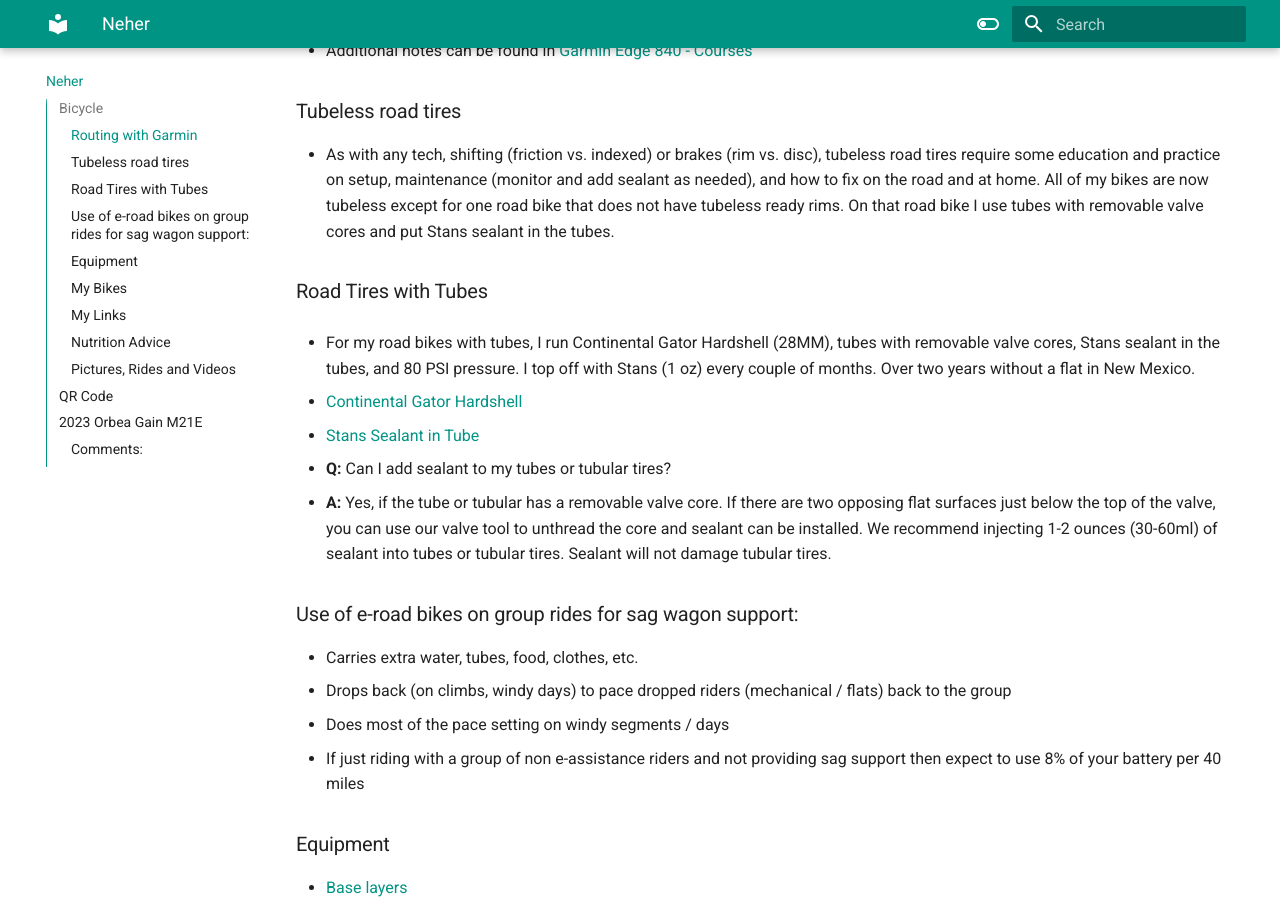
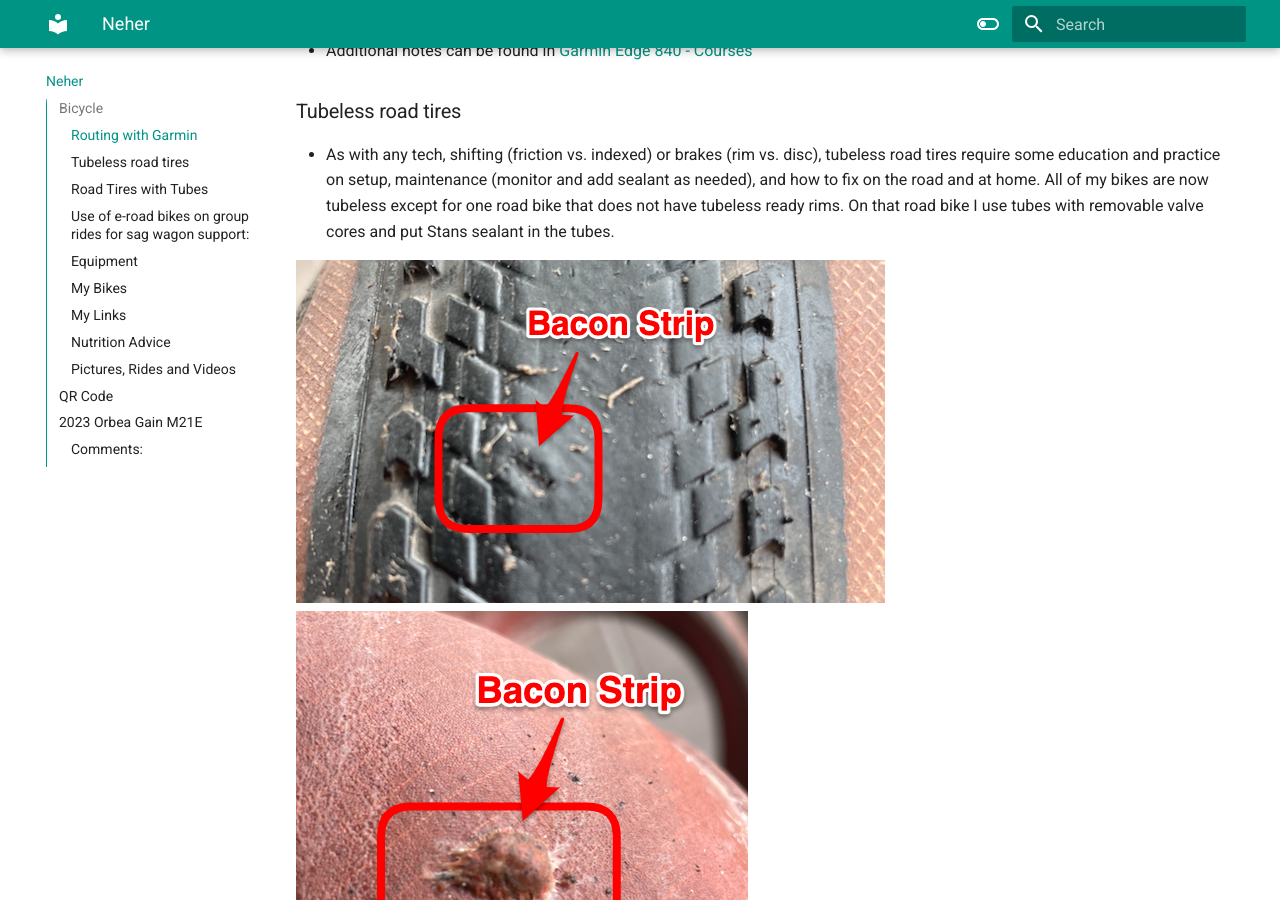
Before and after one commit to rneher-igel/Neher, an MkDocs documentation site: the page built from docs/index.md, in a window 1280 px wide and 900 px high, scrolled down 1935 px. Built offline with MkDocs 1.6.1 and Material for MkDocs 9.7.7, drawn with Linux system fonts in a browser that asks for light colours.

Commit message:
bacon strip

```diff
--- a/docs/index.md
+++ b/docs/index.md
@@ -43,6 +43,8 @@
 
 - As with any tech, shifting (friction vs. indexed) or brakes (rim vs. disc), tubeless road tires require some education and practice on setup, maintenance (monitor and add sealant as needed), and how to fix on the road and at home. All of my bikes are now tubeless except for one road bike that does not have tubeless ready rims. On that road bike I use tubes with removable valve cores and put Stans sealant in the tubes.
 
+![image05](Docs/Images/bacon_strip-01.png)
+![image06](Docs/Images/bacon_strip-02.png)
 
 ### Road Tires with Tubes
 
```
Also changed, not shown: docs/Docs/Images/bacon_strip-01.png (added), docs/Docs/Images/bacon_strip-02.png (added).
